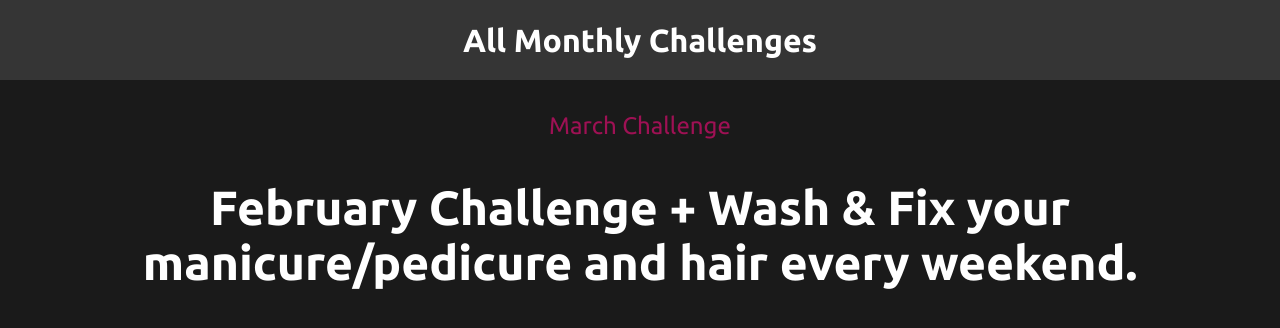
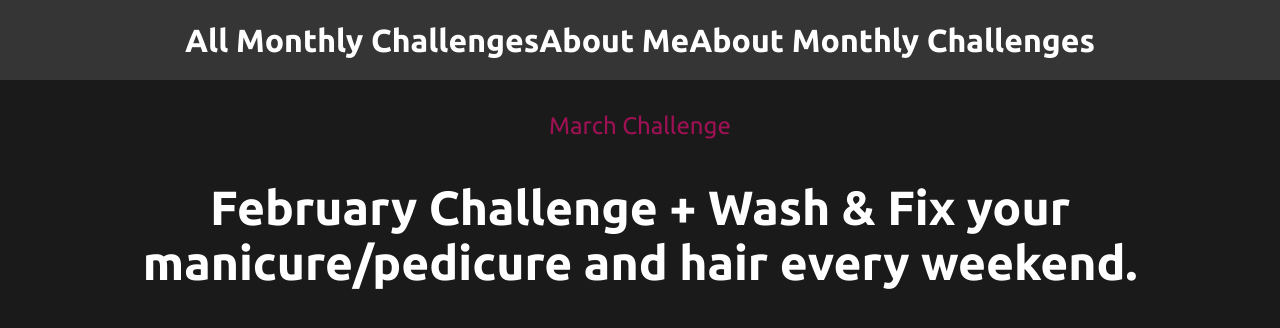
Before and after one commit to nadiahylary/monthly_challenges, a Django app: page /challenges/march in a window 1280 px wide. Shown: the top 328 px of the page. Run offline with Django 4.2, Linux system fonts and the light colour scheme.

Commit message:
updated header

```diff
--- a/challenges/templates/challenges/includes/header.html
+++ b/challenges/templates/challenges/includes/header.html
@@ -1,5 +1,8 @@
 <header>
     <nav>
         <a href="{% url "index" %}">All Monthly Challenges</a>
+        <a href="{% url "index" %}">About Me</a>
+        <a href="{% url "index" %}">About Monthly Challenges</a>
+
     </nav>
 </header>
```
